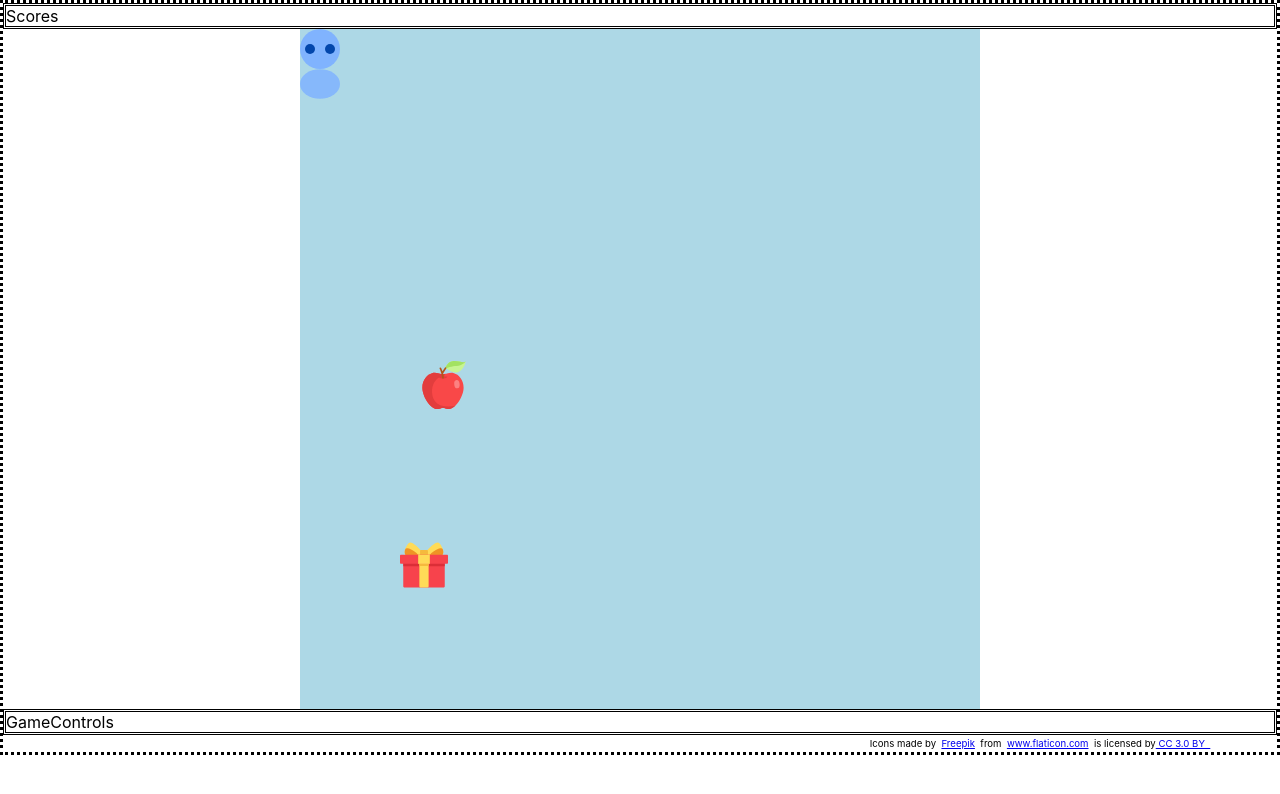
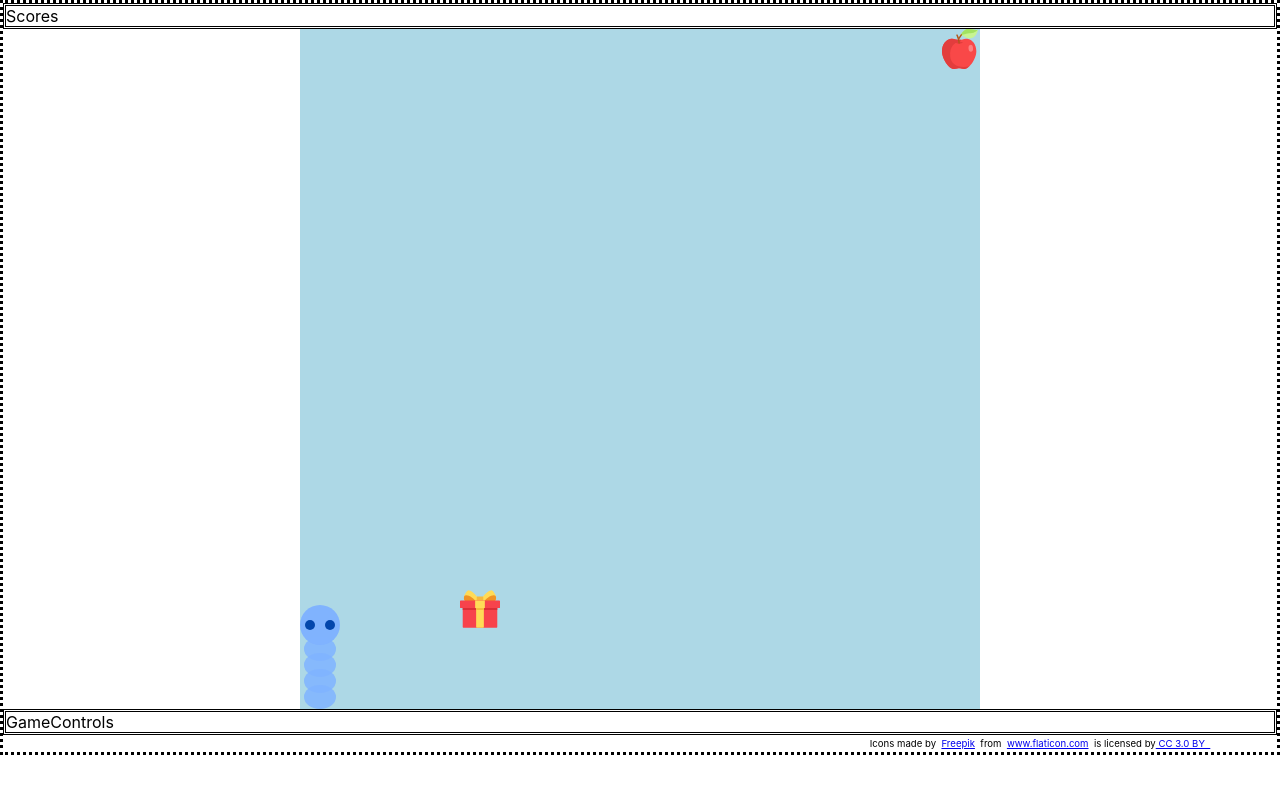
Before and after one commit to sebinbenjamin/react-snakegame, a React (Create React App) app: page / in a window 1280 px wide. Shown: the top 794 px of the page. Built offline with nearby package versions, Linux system fonts and the light colour scheme.

Commit message:
fixed board/objects size and corrected some object css

```diff
--- a/src/Components/PlayArea/Fruit/Fruit.jsx
+++ b/src/Components/PlayArea/Fruit/Fruit.jsx
@@ -6,8 +6,8 @@ import style from "./Fruit.module.css"
 const Fruit = (props) => {
   const { x, y } = props;
   const positionStyle = {
-    left: x + 'px',
-    bottom: y + 'px'
+    left: x + 'vh',
+    bottom: y + 'vh'
   };
   return (
     <div className={style.Fruit} style={positionStyle} />
--- a/src/Components/PlayArea/Fruit/Fruit.module.css
+++ b/src/Components/PlayArea/Fruit/Fruit.module.css
@@ -1,8 +1,9 @@
 .Fruit {
   position: absolute;
-  width: 6vh;
-  height: 6vh;
+  width: 5vh;
+  height: 5vh;
   background: url('../../../resources/images/apple.svg');
   background-repeat: no-repeat;
   background-size: contain;
+  background-position: center top;
 }
--- a/src/Components/PlayArea/PlayArea.jsx
+++ b/src/Components/PlayArea/PlayArea.jsx
@@ -7,22 +7,22 @@ import styles from "./PlayArea.module.css";
 
 const initialState = {
   food: [50, 100],
-  speed: 200,
-  direction: 'RIGHT',
+  speed: 10,
+  direction: 'UP',
   showReward: true,
-  snake: [[10, 10],[50,50]],
-  fruit: [120, 300],
-  reward: [100, 120]
+  snakeParts: [[0, 8], [0, 6], [0, 4], [0, 2], [0, 0]],
+  fruit: [80, 80],
+  reward: [20, 10]
 }
 
 class PlayArea extends React.Component {
   state = initialState;
   render() {
-    const { showReward, snake, reward, fruit } = this.state;
+    const { showReward, snakeParts, reward, fruit, direction } = this.state;
 
     return (
       <div className={styles.PlayArea}>
-        <Snake body={snake} />
+        <Snake snakeParts={snakeParts} direction={direction} />
         <Fruit x={fruit[0]} y={fruit[1]} />
         {showReward ? <Reward x={reward[0]} y={reward[1]} /> : null}
       </div>
--- a/src/Components/PlayArea/Reward/Reward.jsx
+++ b/src/Components/PlayArea/Reward/Reward.jsx
@@ -6,8 +6,8 @@ import style from "./Reward.module.css"
 const Reward = (props) => {
   const { x, y } = props;
   const positionStyle = {
-    left: x + 'px',
-    bottom: y + 'px'
+    left: x + 'vh',
+    bottom: y + 'vh'
   };
 
   return (
--- a/src/Components/PlayArea/Reward/Reward.module.css
+++ b/src/Components/PlayArea/Reward/Reward.module.css
@@ -1,7 +1,7 @@
 .Reward {
   position: absolute;
-  width: 6vh;
-  height: 6vh;
+  width: 5vh;
+  height: 5vh;
   background: url('../../../resources/images/gift.svg');
   background-repeat: no-repeat;
   background-size: contain;
--- a/src/Components/PlayArea/Snake/Snake.jsx
+++ b/src/Components/PlayArea/Snake/Snake.jsx
@@ -3,21 +3,60 @@ import PropTypes from 'prop-types';
 
 import style from "./Snake.module.css"
 
-const Snake = ({ body }) => {
-  const snakeHeadPos = {
-    left: body[0][0] + 'px',
-    bottom: body[0][1] + 'px'
-  };
-
+const Snake = ({ snakeParts, direction }) => {
   return (
     <div className={style.Snake}>
-      <div className={style.SnakeHead} style={snakeHeadPos} />
-      <div className={style.SnakeBody} />
+      <div
+        className={[style.SnakeHead, style[`${direction}`]].join(' ')}
+        style={
+          {
+            left: snakeParts[0][0] + 'vh',
+            bottom: snakeParts[0][1] + 'vh'
+          }
+        }
+      />
+      <div
+        className={style.SnakeBody}
+        style={
+          {
+            left: snakeParts[1][0] + 'vh',
+            bottom: snakeParts[1][1] + 'vh'
+          }
+        }
+      />
+      <div
+        className={style.SnakeBody}
+        style={
+          {
+            left: snakeParts[2][0] + 'vh',
+            bottom: snakeParts[2][1] + 'vh'
+          }
+        }
+      />
+      <div
+        className={style.SnakeBody}
+        style={
+          {
+            left: snakeParts[3][0] + 'vh',
+            bottom: snakeParts[3][1] + 'vh'
+          }
+        }
+      />
+      <div
+        className={style.SnakeBody}
+        style={
+          {
+            left: snakeParts[4][0] + 'vh',
+            bottom: snakeParts[4][1] + 'vh'
+          }
+        }
+      />
     </div>
-  );
+  )
 }
 
 Snake.propTypes = {
-  body: PropTypes.arrayOf(PropTypes.arrayOf(PropTypes.number)).isRequired
+  snakeParts: PropTypes.arrayOf(PropTypes.arrayOf(PropTypes.number)).isRequired,
+  direction: PropTypes.string.isRequired
 }
 export default Snake;
--- a/src/Components/PlayArea/Snake/Snake.module.css
+++ b/src/Components/PlayArea/Snake/Snake.module.css
@@ -1,18 +1,36 @@
 .Snake {
-  position: absolute;
+  /* position: absolute; */
 }
 
 .SnakeHead {
+  position: absolute;
   width: 5vh;
   height: 5vh;
+  z-index: 2;
+}
+
+.SnakeHead.UP{
   background: url('../../../resources/images/snake-head-up.svg');
+  background-position: center top;
   background-repeat: no-repeat;
   background-size: contain;
 }
+
+.SnakeHead.RIGHT{
+  background: url('../../../resources/images/snake-head-side.svg');
+  background-position: center top;
+  background-repeat: no-repeat;
+  background-size: contain;
+}
+
 .SnakeBody {
-  width: 5vh;
-  height: 5vh;
+  position: absolute;
+  width: 4vh;
+  height: 4vh;
   background: url('../../../resources/images/snake-body.svg');
   background-repeat: no-repeat;
   background-size: contain;
+  background-position: center bottom;
+  margin-left: 0.5vh;
+  margin-right: 0.5vh;
 }
```
Also changed, not shown: src/Constants/layout-size.js (added, +14 -0 lines).
